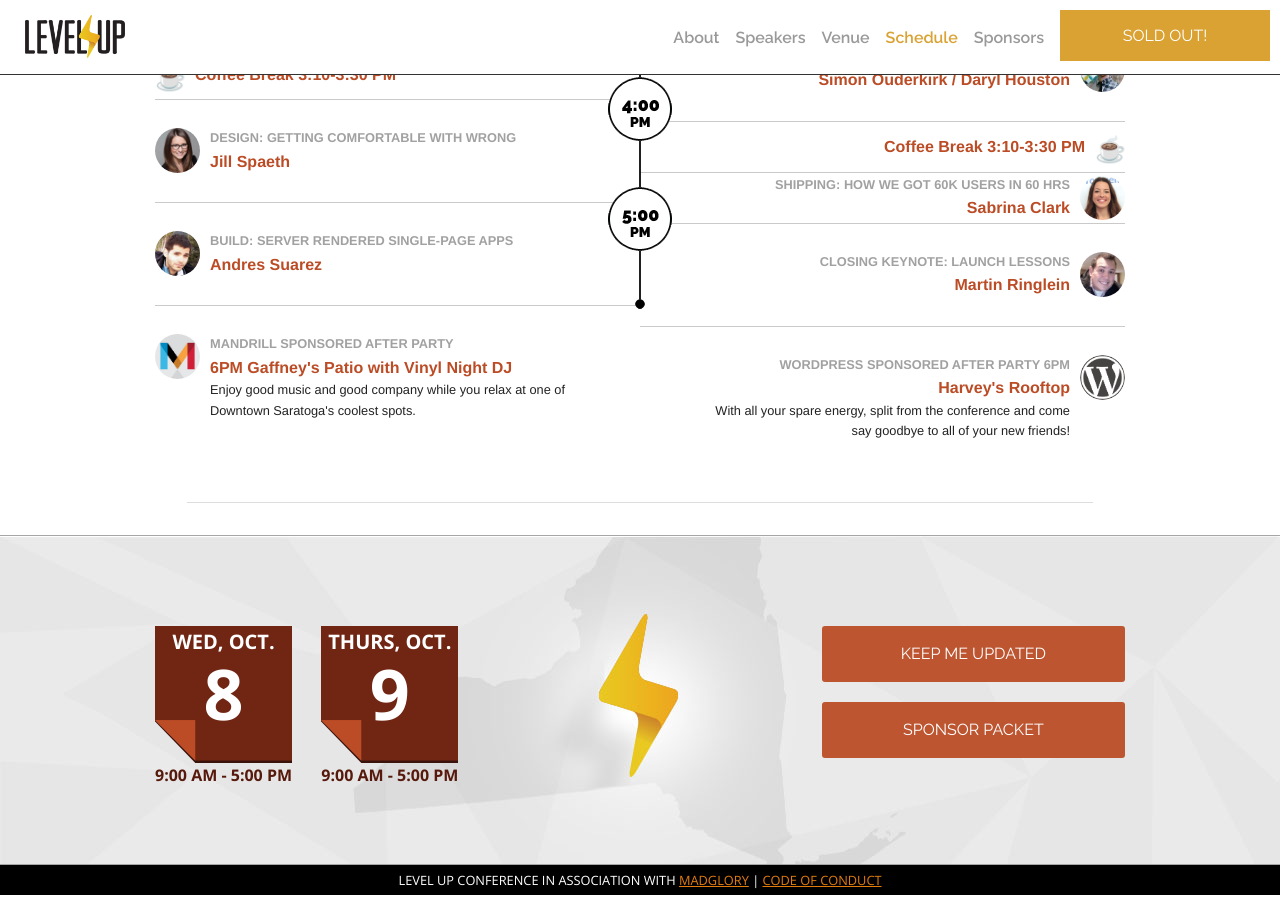
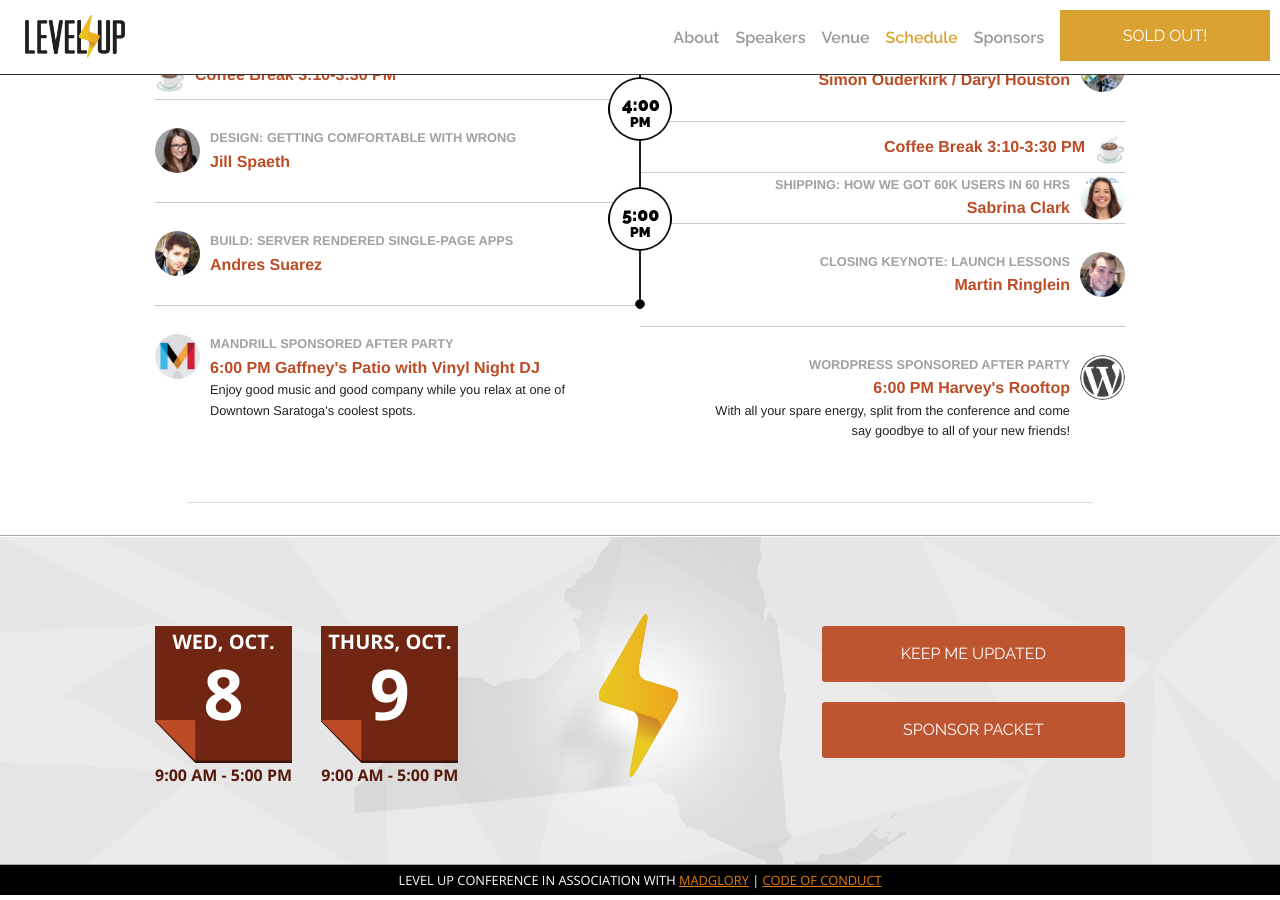
Before and after one commit to madglory/level-up, a Jekyll site: the page built from index.html, in a window 1280 px wide and 900 px high, scrolled down 6793 px. Built offline with Jekyll 4.4.1, drawn with Linux system fonts in a browser that asks for light colours; emoji names are drawn with the system emoji font; comment, search, counter and statistics services are not loaded.

Commit message:
updates party times

```diff
--- a/_data/schedule.yaml
+++ b/_data/schedule.yaml
@@ -64,7 +64,7 @@
     length: 60
     description:
     image: /img/andres-suarez.jpg
-  - title: "6PM Gaffney's Patio with Vinyl Night DJ"
+  - title: "6:00 PM Gaffney's Patio with Vinyl Night DJ"
     section: Mandrill Sponsored After Party
     time: 530pm
     length: 60
@@ -137,8 +137,8 @@
     length: 60
     description:
     image: /img/martin-ringlein.jpg
-  - title: "Harvey's Rooftop"
-    section: WordPress Sponsored After Party 6PM
+  - title: "6:00 PM Harvey's Rooftop"
+    section: WordPress Sponsored After Party
     time: 5pm
     length: 60
     description: With all your spare energy, split from the conference and come say goodbye to all of your new friends!
```
